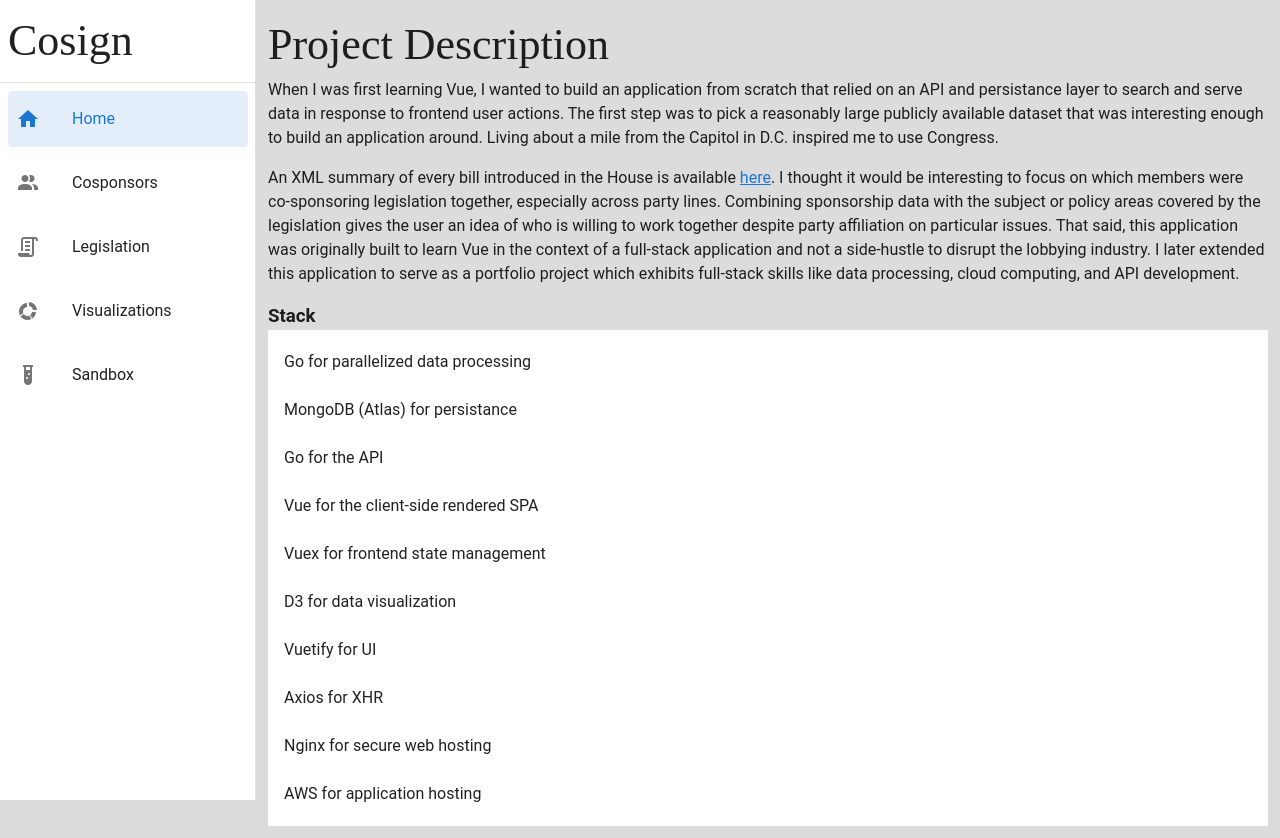
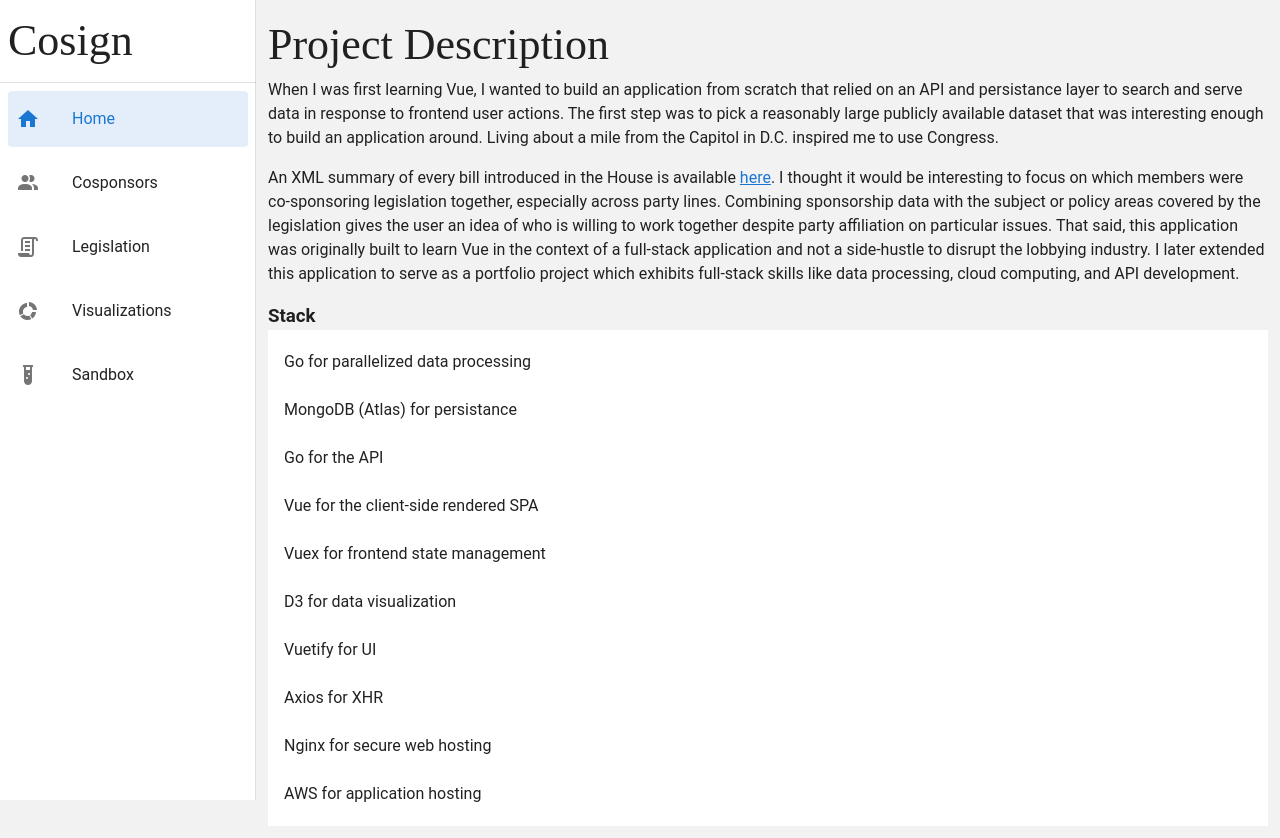
Before and after one commit to mcculleydj/cosign, a Vue app in the folder frontend/: page / in a window 1280 px wide. Built offline with nearby package versions, Linux system fonts and the light colour scheme; a small style sheet from the web is missing; a web font is replaced by a local one.

Commit message:
rm flag and bkground

```diff
--- a/frontend/src/App.vue
+++ b/frontend/src/App.vue
@@ -33,6 +33,6 @@
 
 <style scoped>
 .main {
-  background-color: gainsboro;
+  background-color: rgba(0, 0, 0, 0.05);
 }
 </style>
```
Also changed, not shown: 1 other file (tests, documents, lock files or other folders).
